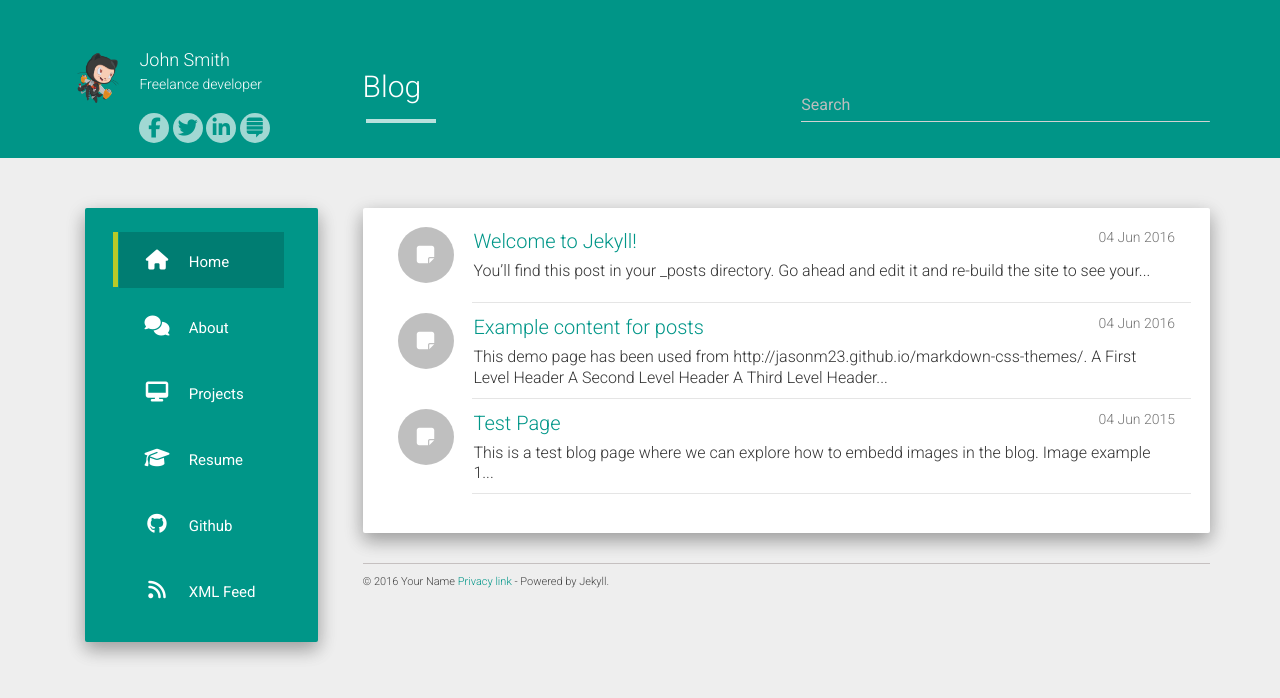
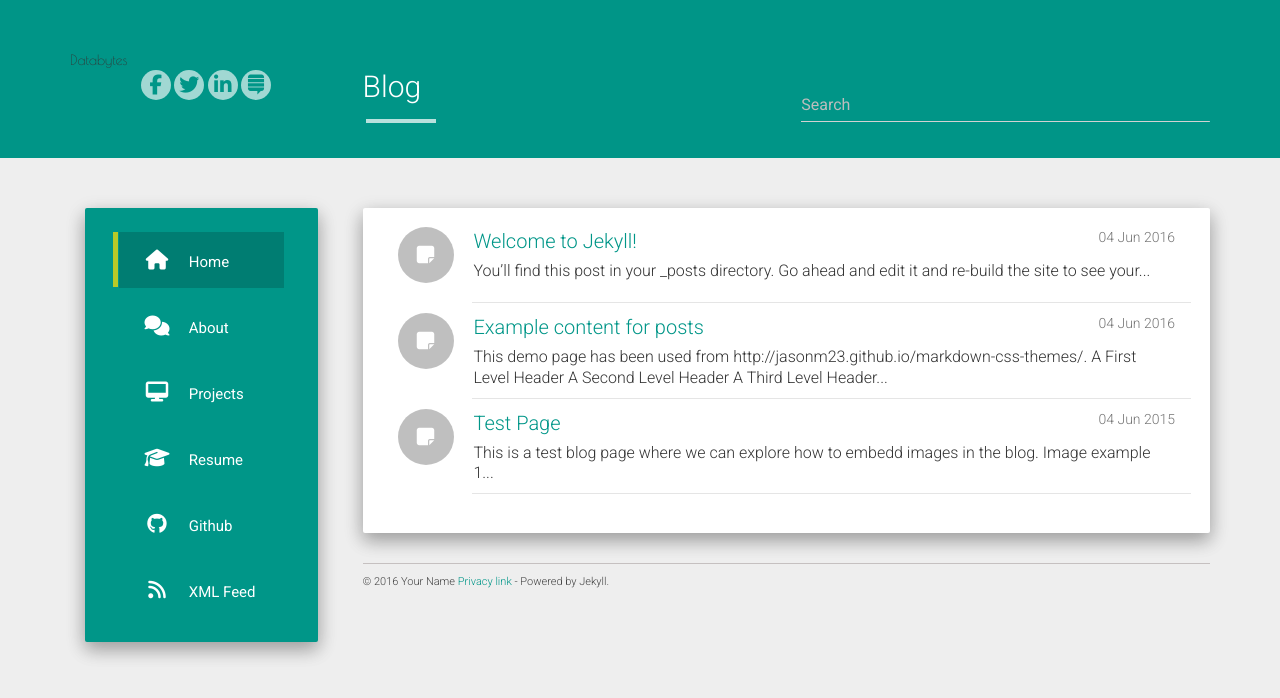
Before and after one commit to DataBytesPodcast/databytespodcast.github.io, a Jekyll site: the page built from index.html, in a window 1280 px wide. Shown: the top 698 px of the page. Built offline with Jekyll 4.4.1, drawn with Linux system fonts in a browser that asks for light colours; nearby versions of some CDN libraries; the list of posts is cut into pages by our own code.

Commit message:
Update config + header

```diff
--- a/_config.yml
+++ b/_config.yml
@@ -1,17 +1,14 @@
-title: John Smith
-description: My Personal Blog
-author: John Smith
-logo: /hcz-jekyll-blog/static/img/avatar.png
-github: https://github.com/codeasashu
+title: DataBytes Podcast
+description:
+author:
 about: Freelance developer
 
-baseurl: "https://codeasashu.github.io/hcz-jekyll-blog"
-url: "https://codeasashu.github.io/hcz-jekyll-blog"
+baseurl: "https://databytespodcast.github.io"
+url: "https://databytespodcast.github.io"
 
 allowsearch: true
 
-disqus_shortname: aboutashu
-google_analytics: UA-72862926-1
+google_analytics:
 
 share:
   twitter_username: \#
--- a/_includes/css.html
+++ b/_includes/css.html
@@ -17,7 +17,7 @@
         <link rel="stylesheet" href="{{ site.baseurl }}/static/css/thickbox.css">
         <link rel="stylesheet" href="{{ site.baseurl }}/static/css/main.css">
         <link rel="stylesheet" href="{{ site.baseurl }}/static/css/projects.css">
-
+        <link href="https://fonts.googleapis.com/css?family=Open+Sans|Poiret+One" rel="stylesheet">
         <script type="text/javascript">
           //loadingImage is relative to project dir
           var tb_pathToImage = "{{ site.baseurl }}/static/img/loadingAnimation.gif";
--- a/_includes/header.html
+++ b/_includes/header.html
@@ -3,11 +3,13 @@
         <div class="row">
           <div class="col-md-3 col-sm-4 col-xs-12">
             <div class="row-picture">
-              <img id="about" class="logo-img" src="{{ site.logo }}" height="75px" width="75px">
+              <div style="font-family: 'Poiret One', cursive;">
+              Databytes
+              </div>
             </div>
             <div class="row-details">
-              <h4 class="list-group-item-heading">{{ site.author }}</h4>
-              <p class="list-group-item-text">{{ site.about }}</p>
+             <!-- <h4 class="list-group-item-heading">{{ site.author }}</h4>
+              <p class="list-group-item-text">{{ site.about }}</p>-->
               {% include social_links.html %}
             </div>
             <div class="navbar-header pull-right">
```
Also changed, not shown: Gemfile (deleted, +0 -10 lines), Gemfile.lock (deleted), README.md, 1 other file.
